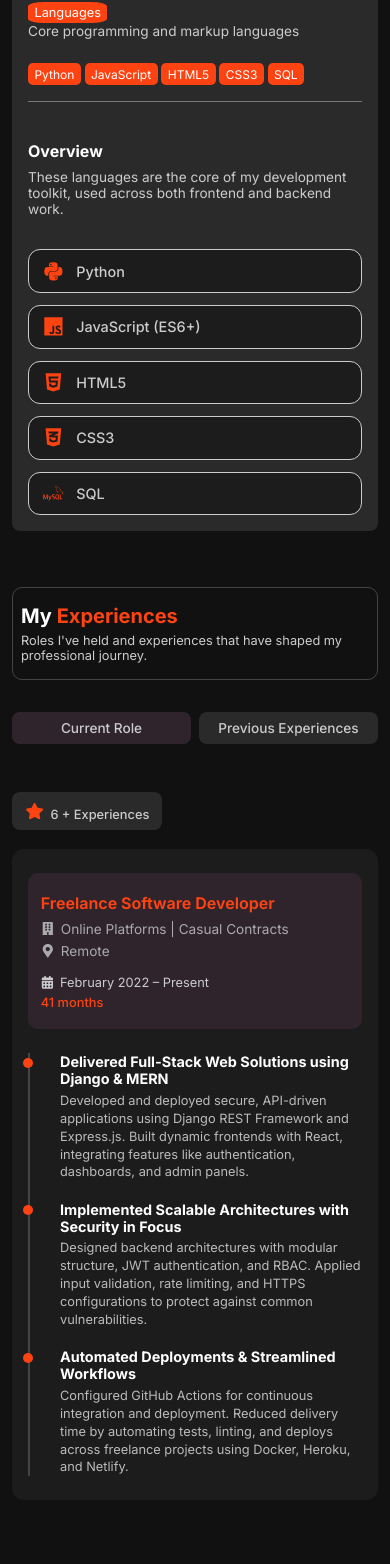
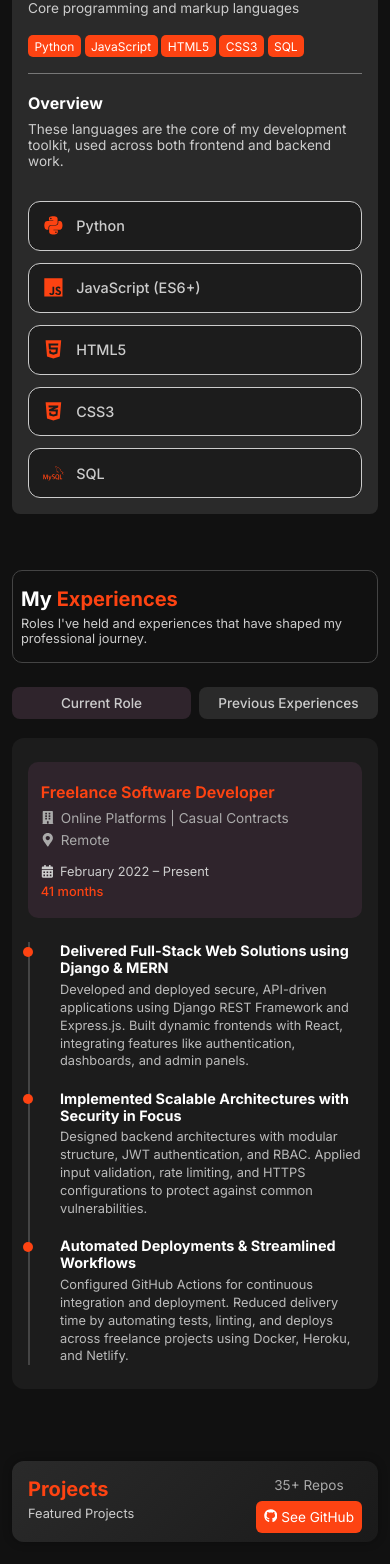
Before and after one commit to LeonardOgendo/my-developer-portfolio-v2, a React (Vite) app: page / in a window 390 px wide. Shown: the part 2057-3621 px from the top of the page. Built offline with nearby package versions, Linux system fonts and the light colour scheme.

Commit message:
Finish adding responsive styling

```diff
--- a/src/components/Contact.jsx
+++ b/src/components/Contact.jsx
@@ -96,7 +96,7 @@ const Contact = () => {
         </div>
 
         <form ref={form} onSubmit={sendEmail} className="contact-form">
-          <h4>Mail Me</h4>
+          <h4>Send Email</h4>
 
           <input type="text" name="name" placeholder="Your Name" required />
           <input
--- a/src/components/experiences/Experiences.jsx
+++ b/src/components/experiences/Experiences.jsx
@@ -1,4 +1,4 @@
-import { act, useState } from "react";
+import { useEffect, useState } from "react";
 import CurrentRole from "./categories/CurrentRole";
 import PreviousExperiences from "./categories/PreviousExperiences";
 import { FaStar } from "react-icons/fa";
@@ -11,7 +11,6 @@ const Experiences = () => {
     const handleToggleClick = (toggle) => {
         setActiveToggle(toggle);
     };
-
 
 
     return (
--- a/src/components/projects/MyProjects.jsx
+++ b/src/components/projects/MyProjects.jsx
@@ -1,4 +1,4 @@
-import { useState } from "react";
+import { useEffect,useState } from "react";
 import Select from "react-select";
 import { FaGithub, FaAmbulance, FaShoppingCart, FaGraduationCap, FaChartLine, FaTools } from "react-icons/fa";
 
@@ -103,6 +103,8 @@ const projectComponents = {
 const MyProjects = () => {
   const [selectedProject, setSelectedProject] = useState('Campus Emergency Response System');
 
+  const [isMobile, setIsMobile] = useState(() => window.matchMedia("(max-width: 768px)").matches);
+
   const handleProjectClick = (projectTitle) => {
     setSelectedProject(projectTitle);
   };
@@ -120,16 +122,32 @@ const MyProjects = () => {
     )
   }));
 
+  useEffect(() => {
+          const mediaQuery = window.matchMedia("(max-width: 768px)");
+
+          const handleMediaChange = (e) => {
+              setIsMobile(e.matches);
+          };
+
+          // Set initial value
+          setIsMobile(mediaQuery.matches);
+
+          // Listen to changes
+          mediaQuery.addEventListener("change", handleMediaChange);
+
+          return () => mediaQuery.removeEventListener("change", handleMediaChange);
+      }, []);
+
   return (
     <section className="section-body" id="projects">
       <div className="projects-top">
         <div className="projects-left">
           <h2 className="section-title">Projects</h2>
-          <p className="section-subtitle">Featured Projects | Selected Highlights</p>
+          <p className="section-subtitle">{!isMobile ? "Featured Projects | Selected Highlights" : "Featured Projects"}</p>
         </div>
 
         <div className="projects-right">
-          <p className="projects-count">35+ <br /> GitHub Repos</p>
+          {!isMobile ? <p className="projects-count">35+ <br /> GitHub Repos</p> : <p className="projects-count">35+ Repos</p>}
           <a href="https://github.com/LeonardOgendo/" target="_blank" rel="noopener noreferrer" className="github-button">
             <FaGithub /> See GitHub
           </a>
--- a/src/styles/styles.css
+++ b/src/styles/styles.css
@@ -1163,7 +1163,7 @@ a:visited {
 .view-project .view-code {
   background: #2F242C;
   color: #fff;
-  padding: 0.4rem 0.4rem;
+  padding: 0.4rem;
   border-radius: 5px;
   margin-right: 1rem;
   cursor: pointer;
@@ -1171,7 +1171,7 @@ a:visited {
 
 .view-project .view-demo {
   background: #008080;
-  padding: 0.4rem 0.4rem;
+  padding: 0.4rem;
   border-radius: 5px;
 }
 
@@ -1775,7 +1775,6 @@ a:visited {
 /* Hide dropdown on larger screens */
 .projects-mobile-dropdown {
   display: none;
-  margin-bottom: 1rem;
 }
 
 
@@ -2235,12 +2234,20 @@ a:visited {
     gap: 0.5rem;
   }
 
+  .category-title {
+    font-size: 1.2rem;
+    margin-bottom: 1.2rem;
+  }
+
   .component-header > span {
-    font-size: 0.8rem;
-    padding: 0.2rem 0.4rem;
+    display: none;
+  }
+  .cards-hls {
+    margin-top: 0.7rem;
   }
 
   .cards-hls span {
+    margin-top: 0.5rem;
     font-size: 0.75rem;
     padding: 0.2rem 0.4rem;
   }
@@ -2251,6 +2258,7 @@ a:visited {
 
   .component-overview {
     font-size: 1rem;
+    margin-top: 1.2rem;
   }
 
   .stack-grid {
@@ -2259,7 +2267,7 @@ a:visited {
 
   .stack-card {
     flex: 0 0 100%;
-    padding: 0.65rem 0.9rem;
+    padding: 0.85rem 0.9rem;
   }
 
   .stack-icon {
@@ -2279,16 +2287,18 @@ a:visited {
   #experiences {
     height: auto;
     padding-bottom: 3rem;
+    margin-bottom: 1.5rem;
   }
 
   .experiences-hls {
-    flex-direction: column;
+    flex-direction: column-reverse;
     gap: 1rem;
   }
 
   .experience-toggles {
     justify-content: space-between;
     gap: 0.5rem;
+    margin-top: 1.5rem;
   }
 
   .experience-toggle {
@@ -2299,9 +2309,7 @@ a:visited {
   }
 
   .experiences-count {
-    align-self: flex-start;
-    font-size: 0.9rem;
-    padding: 0.6rem 1rem;
+    display: none;
   }
 
   .experience-content {
@@ -2371,8 +2379,7 @@ a:visited {
   }
 
   .experiences-count {
-    font-size: 0.8rem;
-    padding: 0.5rem 0.8rem;
+    display: none;
   }
 
   .role-header {
@@ -2408,11 +2415,6 @@ a:visited {
 
 /* Tablet: 641px–1024px */
 @media (max-width: 1024px) {
-  .projects-top {
-    flex-direction: column;
-    gap: 1rem;
-    text-align: left;
-  }
 
   .projects-body {
     flex-direction: column;
@@ -2441,9 +2443,8 @@ a:visited {
 /* Mobile: 640px and below */
 @media (max-width: 640px) {
   .projects-top {
-    flex-direction: column;
-    gap: 1rem;
-    padding: 1.2rem;
+    justify-content: space-between;
+    padding: 1rem;
   }
 
   .projects-left {
@@ -2452,6 +2453,13 @@ a:visited {
 
   .projects-right {
     text-align: left;
+  }
+  .projects-count {
+    font-size: 0.85rem;
+  }
+  .github-button {
+    font-size: 0.85rem;
+    padding: 0.5rem;
   }
 
   .projects-body {
@@ -2465,7 +2473,8 @@ a:visited {
   .projects-main {
     width: 100%;
     height: auto;
-    padding: 1rem 0.5rem;
+    padding: 1rem 0.25rem;
+    margin-top: 0.75rem;
   }
 }
 
@@ -2483,6 +2492,7 @@ a:visited {
   }
 }
 
+
 /* ===== Responsive: Featured Projects Section ===== */
 
 @media (max-width: 1024px) {
@@ -2510,7 +2520,7 @@ a:visited {
 
 @media (max-width: 641px) {
   .fproject-title {
-    font-size: 1.5rem;
+    font-size: 1.2rem;
   }
 
   .project-section h3 {
@@ -2518,7 +2528,7 @@ a:visited {
   }
 
   .project-brief {
-    font-size: 0.95rem;
+    font-size: 0.92rem;
   }
 
   .tech-badge {
@@ -2528,18 +2538,33 @@ a:visited {
 
   .view-project {
     display: flex;
-    flex-direction: column;
-    gap: 0.6rem;
-  }
-
-  .view-project .view-code,
-  .view-project .view-demo {
-    margin-right: 0;
-    text-align: center;
-  }
+    gap: 0.2rem;
+  }
+  .view-project span {
+    font-size: 0.85rem;
+  }
+  .view-code {
+    background: #2F242C;
+    color: #fff;
+    padding: 0.5rem;
+    display: inline-block;
+    border-radius: 5px;
+    margin-right: 1rem;
+    cursor: pointer;
+  }
+
+  .view-demo {
+    background: #008080;
+    padding: 0.35rem 0.4rem;
+    border-radius: 5px;
+  }
+
 
   .split-box h4 {
     font-size: 1rem;
+  }
+  .project-section > p {
+    font-size: 0.9rem;
   }
 
   .split-box p {
@@ -2566,23 +2591,23 @@ a:visited {
 }
 
 
-/* ------------------------------
-   📱 Mobile Screens: Max 640px
--------------------------------*/
-@media screen and (max-width: 640px) {
+/*- Certifications Section -*/
+@media screen and (max-width: 641px) {
   #certificates {
     height: auto;
     padding: 0.75rem;
+    margin-top: 0;
   }
   .certificates-top {
     flex-direction: column;
     align-items: flex-start;
     padding: 1rem 1.2rem;
     gap: 1rem;
+    margin-bottom: 1.25rem;
   }
 
   .cert-stats {
-    text-align: left;
+    display: none;
   }
 
   .certificates-carousel {
@@ -2591,15 +2616,9 @@ a:visited {
 
   .cert-card {
     flex-direction: column;
-    gap: 1.2rem;
+    gap: 0;
     width: 100vw;
   }
-
-  .cert-card-left,
-  .cert-card-right {
-    flex-basis: 100%;
-  }
-
   .cert-title {
     margin-left: 0;
     font-size: 0.95rem;
@@ -2609,7 +2628,12 @@ a:visited {
   .cert-image {
     max-height: 40vh;
   }
-
+  .cert-overview {
+    margin-top: 1rem;
+  }
+  .overview-desc {
+    font-size: 0.9rem;
+  }
   .skills-tags {
     font-size: 0.75rem;
     padding: 0.4rem;
```
